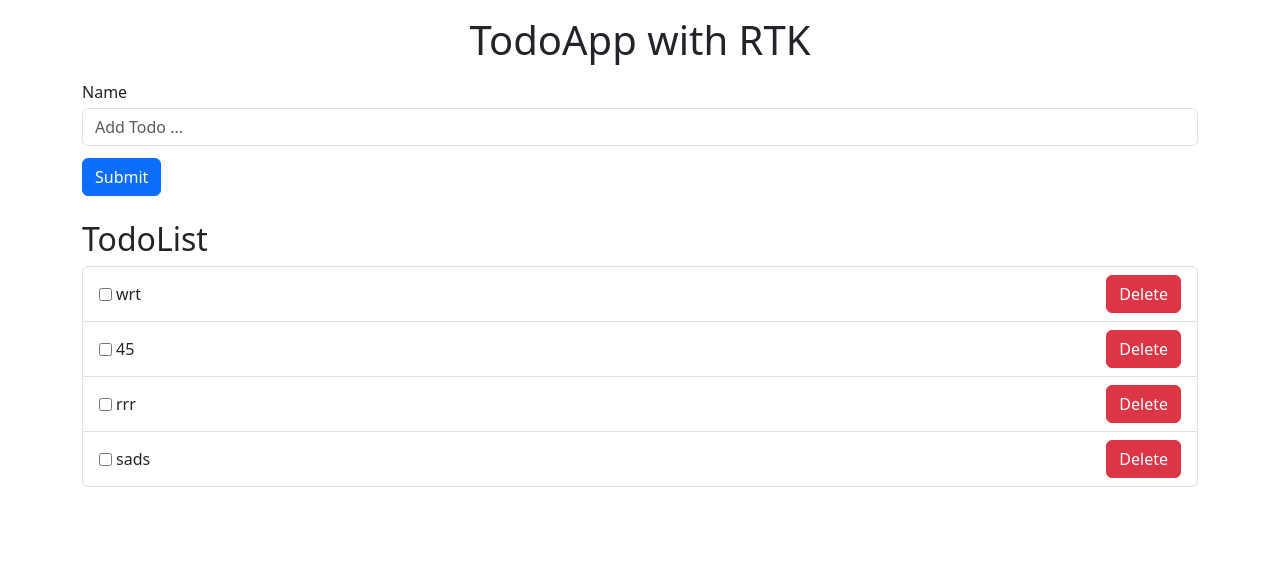
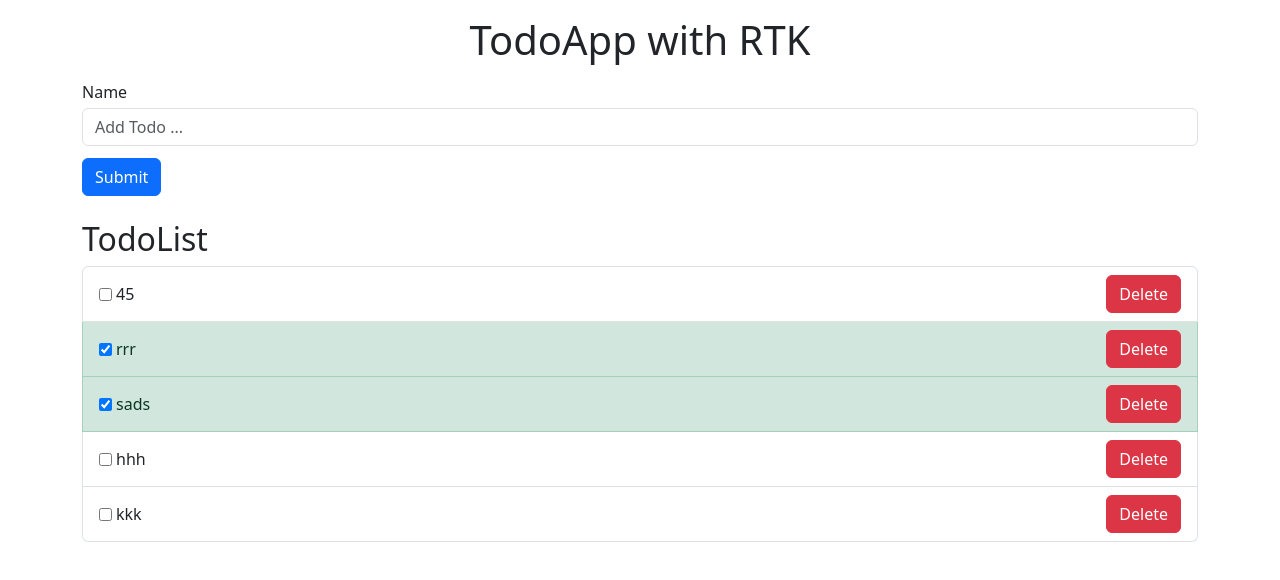
Before and after one commit to sevankeshish/todo-redux-toolkit, a React (Vite) app: page / in a window 1280 px wide. Shown: the top 580 px of the page. Built offline with nearby package versions, Linux system fonts and the light colour scheme; data requests are answered from the project's data file.

Commit message:
fixing some bugs

```diff
--- a/server/db.json
+++ b/server/db.json
@@ -1,23 +1,28 @@
 {
   "todos": [
     {
-      "id": 1725501847712,
-      "title": "wrt",
-      "completed": false
-    },
-    {
-      "id": 1725501849399,
+      "id": "1725501849399",
       "title": "45",
       "completed": false
     },
     {
-      "id": 1725502341423,
+      "id": "1725502341423",
       "title": "rrr",
+      "completed": true
+    },
+    {
+      "id": "1725503728748",
+      "title": "sads",
+      "completed": true
+    },
+    {
+      "id": "1725511158292",
+      "title": "hhh",
       "completed": false
     },
     {
-      "id": 1725503728748,
-      "title": "sads",
+      "id": "1725511160893",
+      "title": "kkk",
       "completed": false
     }
   ]
--- a/src/conponents/Todos/TodoItem.jsx
+++ b/src/conponents/Todos/TodoItem.jsx
@@ -1,5 +1,10 @@
 import { useDispatch } from "react-redux";
-import { deleteTodo, toggleTodo } from "../../features/todo/todoSlice";
+import {
+  deleteAsyncTodo,
+  deleteTodo,
+  toggleAsyncTodo,
+  toggleTodo,
+} from "../../features/todo/todoSlice";
 
 const TodoItem = ({ id, title, completed }) => {
   const dispatch = useDispatch();
@@ -11,13 +16,15 @@ const TodoItem = ({ id, title, completed }) => {
             type="checkbox"
             className="mr-3"
             checked={completed}
-            onChange={(e) => dispatch(toggleTodo({ id }))}
+            onChange={(e) =>
+              dispatch(toggleAsyncTodo({ id, completed: !completed }))
+            }
           />
           <span>{title}</span>
         </span>
         <button
           className="btn btn-danger"
-          onClick={() => dispatch(deleteTodo({ id }))}
+          onClick={() => dispatch(deleteAsyncTodo({ id }))}
         >
           Delete
         </button>
--- a/src/features/todo/todoSlice.js
+++ b/src/features/todo/todoSlice.js
@@ -32,7 +32,33 @@ export const addAsyncTodo = createAsyncThunk(
       });
       return response.data;
     } catch (error) {
-      rejectWithValue(error.message);
+      return rejectWithValue(error.message);
+    }
+  }
+);
+
+export const deleteAsyncTodo = createAsyncThunk(
+  "todos/deleteAsyncTodo",
+  async (payload, { rejectWithValue }) => {
+    try {
+      await api.delete(`/todos/${payload.id}`);
+      return { id: payload.id };
+    } catch (error) {
+      return rejectWithValue(error.message);
+    }
+  }
+);
+
+export const toggleAsyncTodo = createAsyncThunk(
+  "todos/toggleAsyncTodo",
+  async (payload, { rejectWithValue }) => {
+    try {
+      const response = await api.patch(`/todos/${payload.id}`, {
+        completed: payload.completed,
+      });
+      return response.data;
+    } catch (error) {
+      return rejectWithValue(error.message);
     }
   }
 );
@@ -92,6 +118,17 @@ const todoSlice = createSlice({
       .addCase(addAsyncTodo.fulfilled, (state, action) => {
         state.loading = false;
         state.todos.push(action.payload);
+      })
+      .addCase(deleteAsyncTodo.fulfilled, (state, action) => {
+        state.todos = state.todos.filter(
+          (todo) => todo.id !== Number(action.payload.id)
+        );
+      })
+      .addCase(toggleAsyncTodo.fulfilled, (state, action) => {
+        const selectedTodo = state.todos.find(
+          (todo) => todo.id === Number(action.payload.id)
+        );
+        selectedTodo.completed = action.payload.completed;
       });
   },
 });
```
